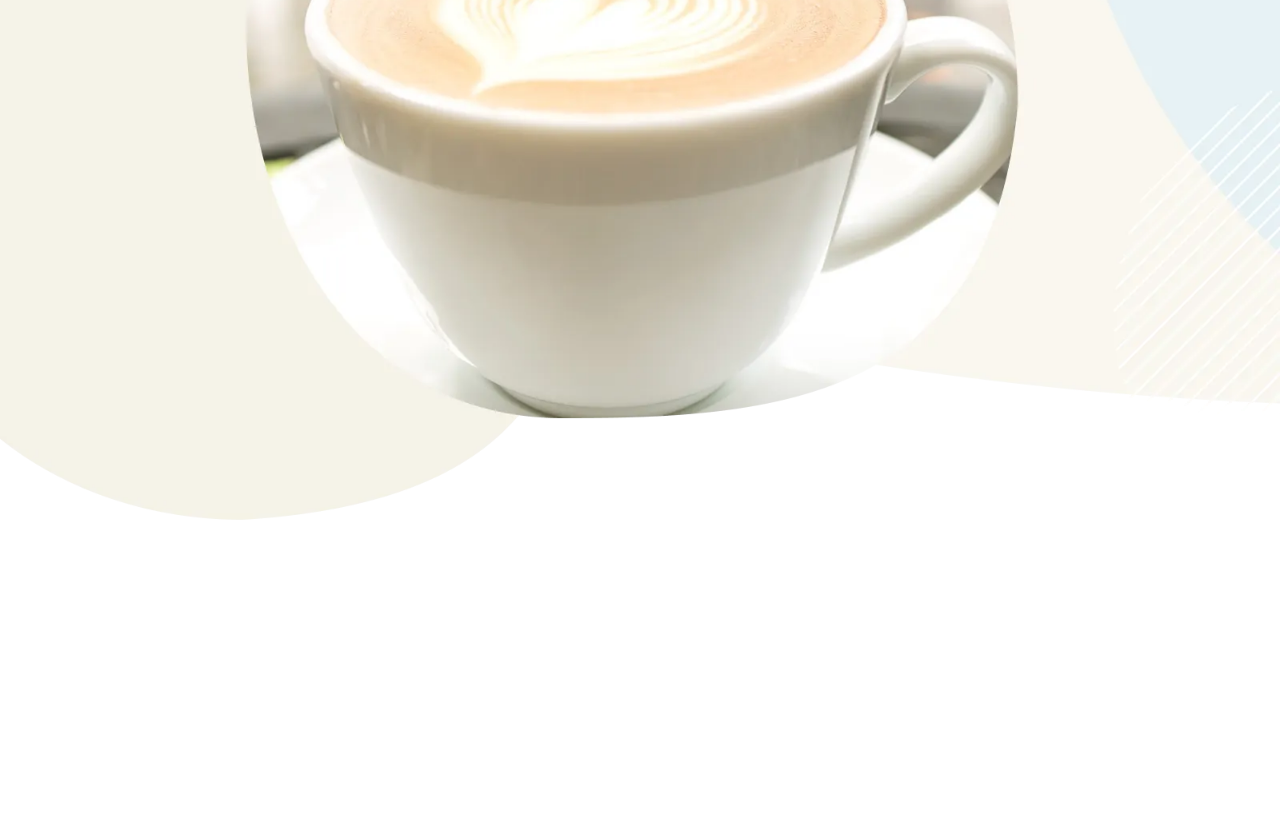
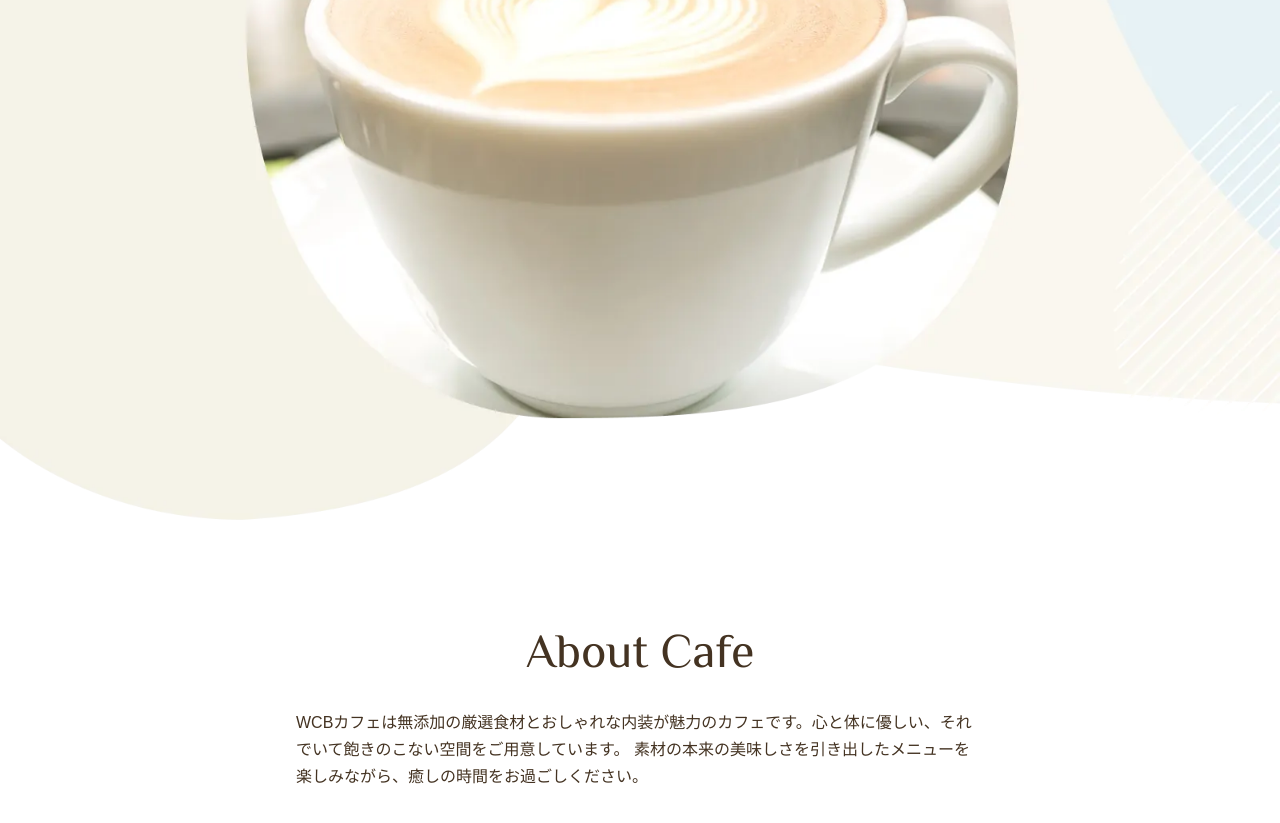
Before and after one commit to maosasa/web_design_tutorial, a plain HTML site: page index.html in a window 1280 px wide. Shown: the part 237-1060 px from the top of the page. Before the commit the page ends 800 px from the top, so only its background shows below. Drawn offline with Linux system fonts and the light colour scheme; some packages are replaced by stand-ins of ours.

Commit message:
add about

```diff
--- a/css/style.css
+++ b/css/style.css
@@ -31,6 +31,11 @@ img {
     margin-top: 2rem;
     line-height: 1.4;
 }
+.heading-large{
+    font-size: 3rem;
+    text-align: center;
+    margin-bottom: 1rem;
+}
 
 /* header */
 .page-header {
@@ -61,3 +66,12 @@ img {
 .cover-home{
     background-image: url(../images/cover-home-s.webp);
 }
+
+.about {
+    max-width: 736px;
+    padding: 0 1.5rem;
+    margin: 3rem auto 4rem;
+}
+.about p{
+    margin-bottom: 3rem;
+}
--- a/index.html
+++ b/index.html
@@ -33,5 +33,13 @@
 
             <h2 class="page-title font-english">We'll Make Your Day</h2>
         </div>
+
+        <section class="about">
+            <h3 class="heading-large font-english">About Cafe</h3>
+            <p>
+                WCBカフェは無添加の厳選食材とおしゃれな内装が魅力のカフェです。心と体に優しい、それでいて飽きのこない空間をご用意しています。
+                素材の本来の美味しさを引き出したメニューを楽しみながら、癒しの時間をお過ごしください。
+            </p>
+        </section>
     </body>
 </html>
```
